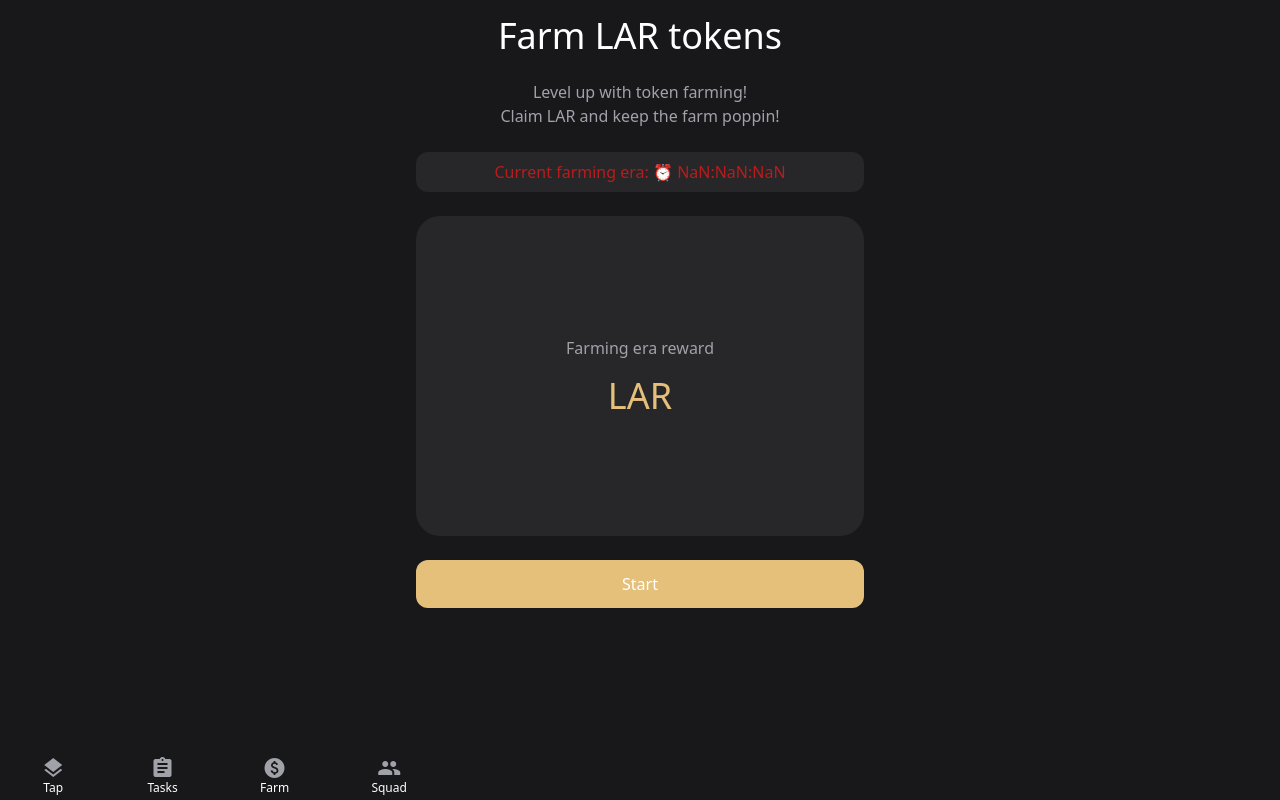
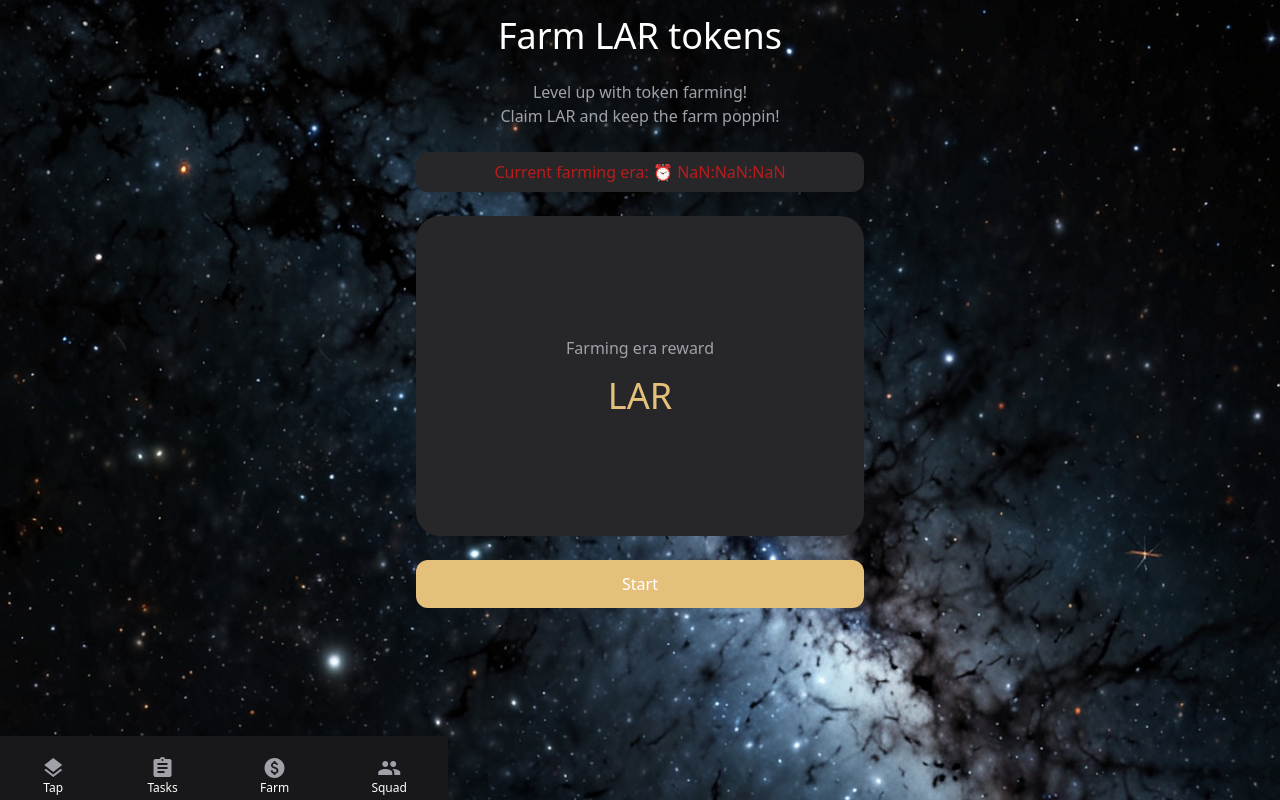
Before and after one commit to Pradise2/thelunar, a React (Create React App) app: page /farm in a window 1280 px wide. Built offline with nearby package versions, Linux system fonts and the light colour scheme; no server answers; the database is empty.

Commit message:
Initial commit

```diff
--- a/src/Pages/Farm.js
+++ b/src/Pages/Farm.js
@@ -2,6 +2,7 @@ import React, { useState, useEffect } from 'react';
 import Footer from '../Component/Footer';
 import { addUserToFarm, getUserFromFarm, updateHomeBalance, getUserFromHome } from '../utils/firestoreFunctions';
 import FormattedTime from '../Component/FormattedTime';
+import './bg.css';
 
 const Farm = () => {
   const [userData, setUserData] = useState(null);
@@ -139,7 +140,7 @@ const Farm = () => {
 
   return (
     <>
-      <div className="min-h-screen bg-zinc-900 text-white flex flex-col items-center p-4 space-y-6">
+      <div className="min-h-screen bg-cover text-white flex flex-col items-center p-4 space-y-6">
         <h1 className="text-4xl font-normal">Farm LAR tokens</h1>
         <p className="text-zinc-400 text-center">
           Level up with token farming!<br />
--- a/src/Pages/Squad.js
+++ b/src/Pages/Squad.js
@@ -1,5 +1,6 @@
 import React, { useState, useEffect } from 'react';
 import Footer from '../Component/Footer';
+import './bg.css';
 
 const Squad = () => {
   const [copied, setCopied] = useState(false);
@@ -36,7 +37,7 @@ const Squad = () => {
   };
 
   return (
-    <div className="min-h-screen bg-zinc-900 text-white p-4 flex flex-col items-center space-y-4">
+    <div className="min-h-screen bg-cover text-white p-4 flex flex-col items-center space-y-4">
       <h1 className="text-center text-4xl font-normal">
         The bigger the tribe, <br/> the better the vibe!
       </h1>
--- a/src/Pages/Tasks.js
+++ b/src/Pages/Tasks.js
@@ -2,6 +2,7 @@ import React, { useState, useEffect } from 'react';
 import Footer from '../Component/Footer';
 import './Spinner.css';
 import { addUserTasks, getUserTasks, updateHomeBalance, getUserFromHome } from '../utils/firestoreFunctions';
+import './bg.css';
 
 const Tasks = () => {
   const [userData, setUserData] = useState(null);
@@ -131,8 +132,8 @@ const Tasks = () => {
   });
 
   return (
-    <div className="min-h-screen flex flex-col">
-      <div className="flex-grow overflow-y-auto bg-gradient-to-b from-black to-zinc-900 text-center text-white p-4">
+    <div className=" bg-cover min-h-screen flex flex-col">
+      <div className="flex-grow overflow-y-auto bg-cover text-center text-white p-4">
         <h1 className="text-2xl font-bold">Complete the mission,<br /> earn the commission!</h1>
         <p className="text-zinc-500 mt-2">But hey, only qualified actions unlock the <br /> LAR galaxy! ✨</p>
         <div className="flex justify-center w-full mt-4">
```
